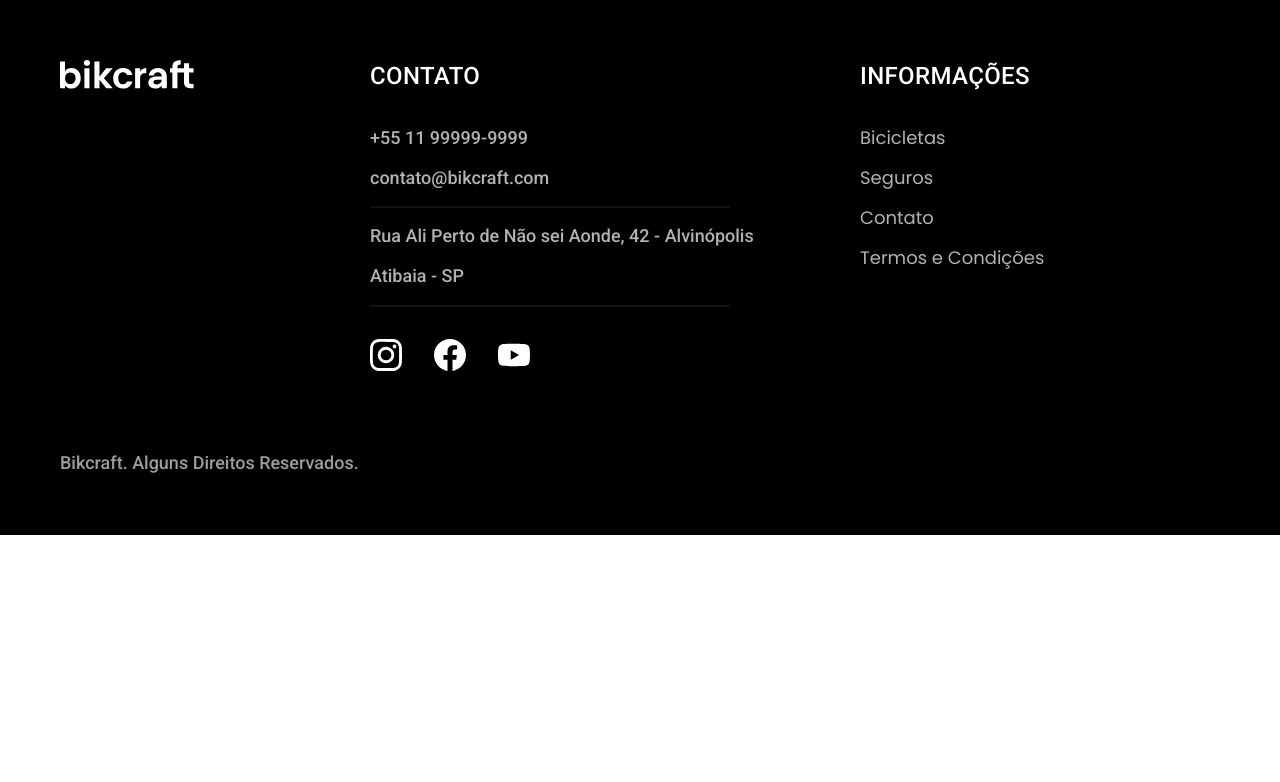
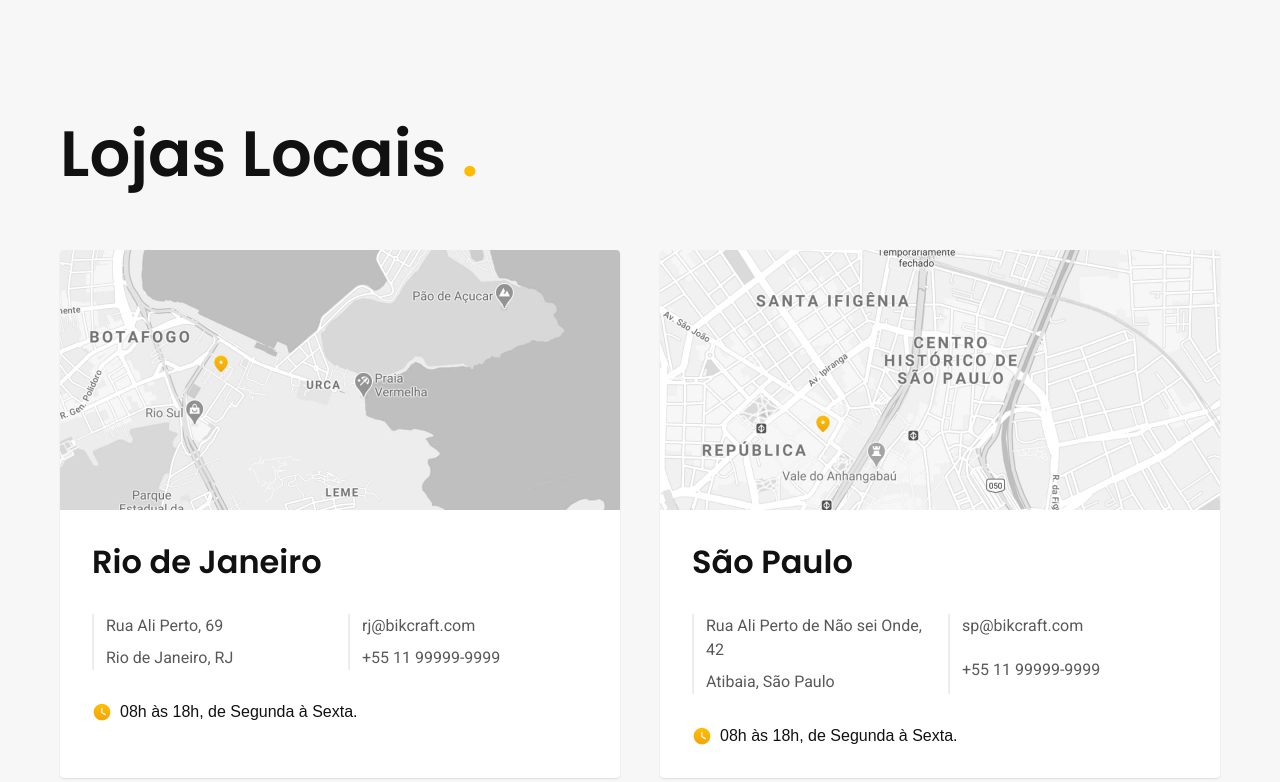
Before and after one commit to vitoraragone/bikcraft, a plain HTML site: page contato.html in a window 1280 px wide. Shown: the part 901-1683 px from the top of the page. Before the commit the page ends 1436 px from the top, so only its background shows below. Drawn offline with Linux system fonts and the light colour scheme.

Commit message:
commit-locais

```diff
--- a/contato.html
+++ b/contato.html
@@ -113,6 +113,51 @@
         </section>
       </div>
     </main>
+    <article class="lojas container">
+      <h2 class="font-1-xxl">Lojas Locais <span class="cor-p1">.</span></h2>
+      <div class="lojas-item">
+        <img
+          src="./assets/img/lojas/rj.jpg"
+          alt="mapa marcando o endereço em Rua Ali Perto de Não sei Onde, 42 - Atibaia - SP "
+        />
+        <div class="lojas-conteudo">
+          <h3 class="font-1-xl">Rio de Janeiro</h3>
+          <div class="lojas-dados font-2-s cor-8">
+            <p>Rua Ali Perto, 69</p>
+            <p>Rio de Janeiro, RJ</p>
+          </div>
+          <div class="lojas-dados font-2-s cor-8">
+            <a href="mailto:rj@bikcraft.com">rj@bikcraft.com</a>
+            <a href="tel:+5511999999999">+55 11 99999-9999</a>
+          </div>
+          <p class="lojas-horario font-1-s">
+            <img src="./assets/img/icones/horario.svg" alt="" />08h às 18h, de
+            Segunda à Sexta.
+          </p>
+        </div>
+      </div>
+      <div class="lojas-item">
+        <img
+          src="./assets/img/lojas/sp.jpg"
+          alt="mapa marcando o endereço em Rua Ali Perto de Não sei Onde, 42 - Atibaia - SP "
+        />
+        <div class="lojas-conteudo">
+          <h3 class="font-1-xl">São Paulo</h3>
+          <div class="lojas-dados font-2-s cor-8">
+            <p>Rua Ali Perto de Não sei Onde, 42</p>
+            <p>Atibaia, São Paulo</p>
+          </div>
+          <div class="lojas-dados font-2-s cor-8">
+            <a href="mailto:sp@bikcraft.com">sp@bikcraft.com</a>
+            <a href="tel:+5511999999999">+55 11 99999-9999</a>
+          </div>
+          <p class="lojas-horario font-1-s">
+            <img src="./assets/img/icones/horario.svg" alt="" />08h às 18h, de
+            Segunda à Sexta.
+          </p>
+        </div>
+      </div>
+    </article>
     <footer class="footer-bg">
       <div class="footer container">
         <img src="./assets/img/bikcraft.svg" alt="Bikcraft" />
--- a/css/contato/lojas.css
+++ b/css/contato/lojas.css
@@ -0,0 +1,68 @@
+.lojas {
+  display: grid;
+  grid-template-columns: 1fr 1fr;
+  gap: 0 40px;
+  padding-top: 120px;
+  padding-bottom: 120px;
+}
+
+.lojas h2 {
+  grid-column: 1 / -1;
+  margin-bottom: 60px;
+}
+
+.lojas img {
+  border-radius: 4px 4px 0 0;
+}
+
+.lojas-item {
+  border-radius: 4px;
+  background-color: var(--cor-0);
+  box-shadow: 0 1px 2px rgba(0, 0, 0, 0.1);
+}
+
+.lojas-conteudo {
+  display: grid;
+  grid-template-columns: 1fr 1fr;
+  gap: 32px 16px;
+  padding: 32px;
+}
+
+.lojas-conteudo h3, .lojas-horario {
+  grid-column: 1 /-1;
+}
+
+.lojas-dados {
+  display: grid;
+  gap: 8px;
+  border-left: 2px solid var(--cor-2);
+  padding-left: 12px;
+}
+
+.lojas-horario {
+  display: flex;
+  align-items: center;
+  gap: 8px;
+}
+
+@media (max-width: 800px) {
+  .lojas {
+    gap: 20px;
+    padding-top: 60px;
+    padding-bottom: 60px;
+  }
+
+  .lojas h2 {
+    margin-bottom: 32px;
+  }
+
+  .lojas-conteudo {
+    grid-template-columns: 1fr;
+  }
+}
+
+@media (max-width: 600px) {
+  .lojas {
+    grid-template-columns: 1fr;
+  }
+}
```
